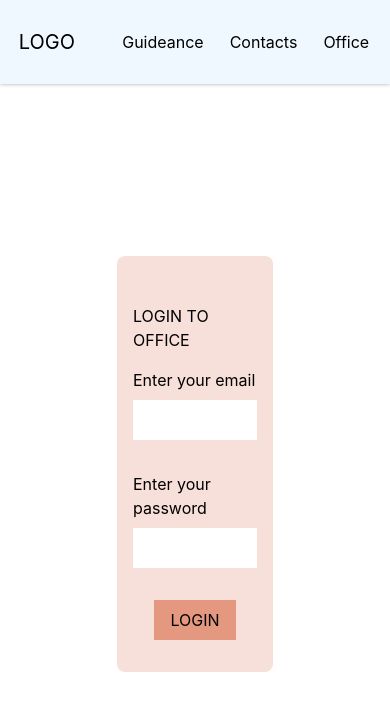
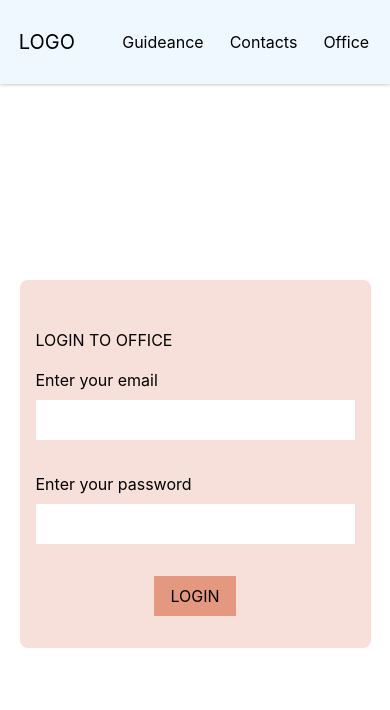
Before and after one commit to Amosi-04-sanga/loans-office, a Next.js app: page /login in a window 390 px wide. Shown: the top 710 px of the page. Built offline with nearby package versions, Linux system fonts and the light colour scheme.

Commit message:
css form responsiveness

```diff
--- a/styles/form.module.css
+++ b/styles/form.module.css
@@ -18,12 +18,23 @@
     width: 60vw;
 }
 .loginForm {
-    width: 40vw;
+    width: 60vw;
 }
 
 @media screen and (max-width: 470px) {
     .registerForm {
         width: 90vw;
+    }
+}
+
+@media screen and (max-width: 570px) {
+    .loginForm {
+        width: 90vw;
+    }
+}
+@media screen and (min-width: 775px) {
+    .loginForm {
+        width: 40vw;
     }
 }
 
```
